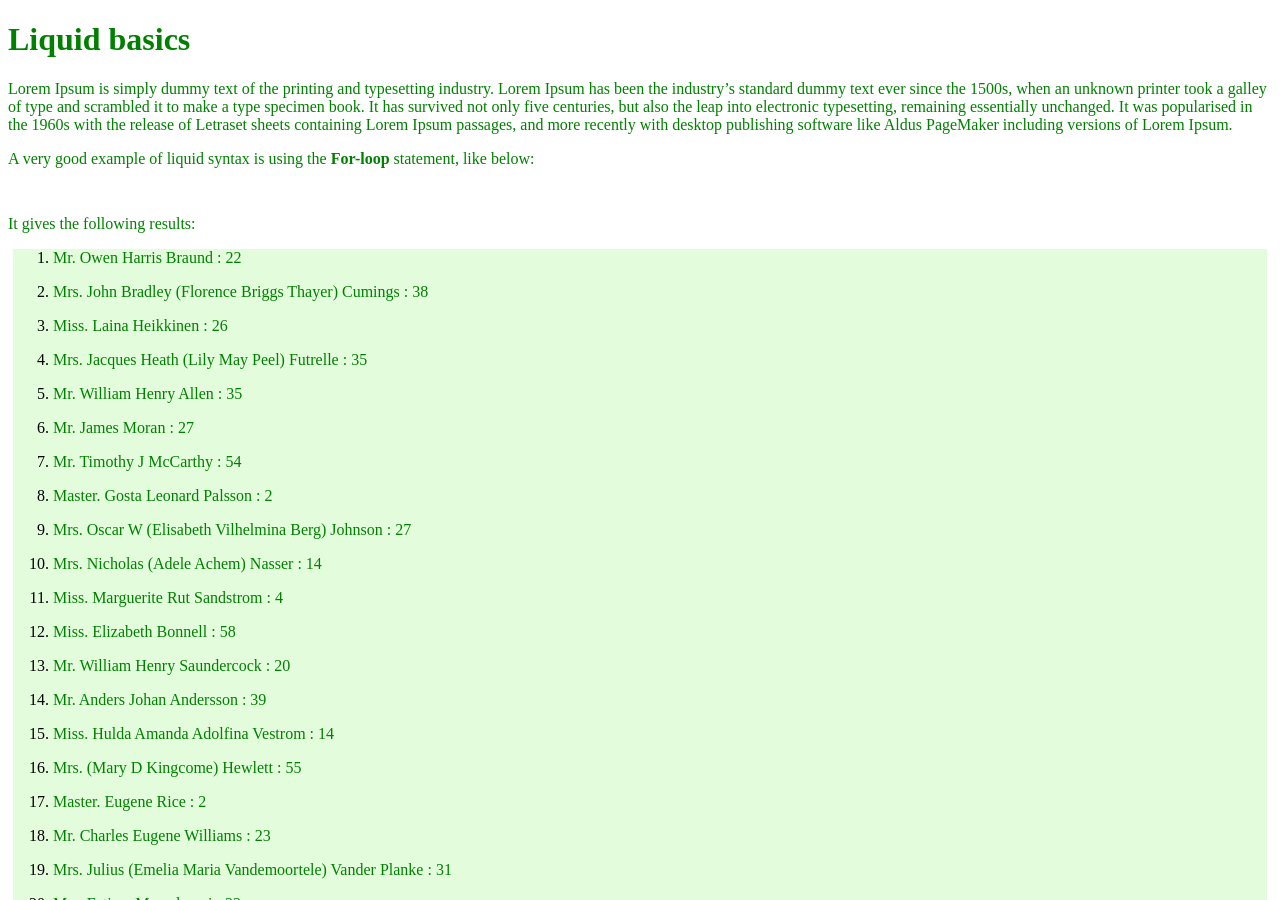
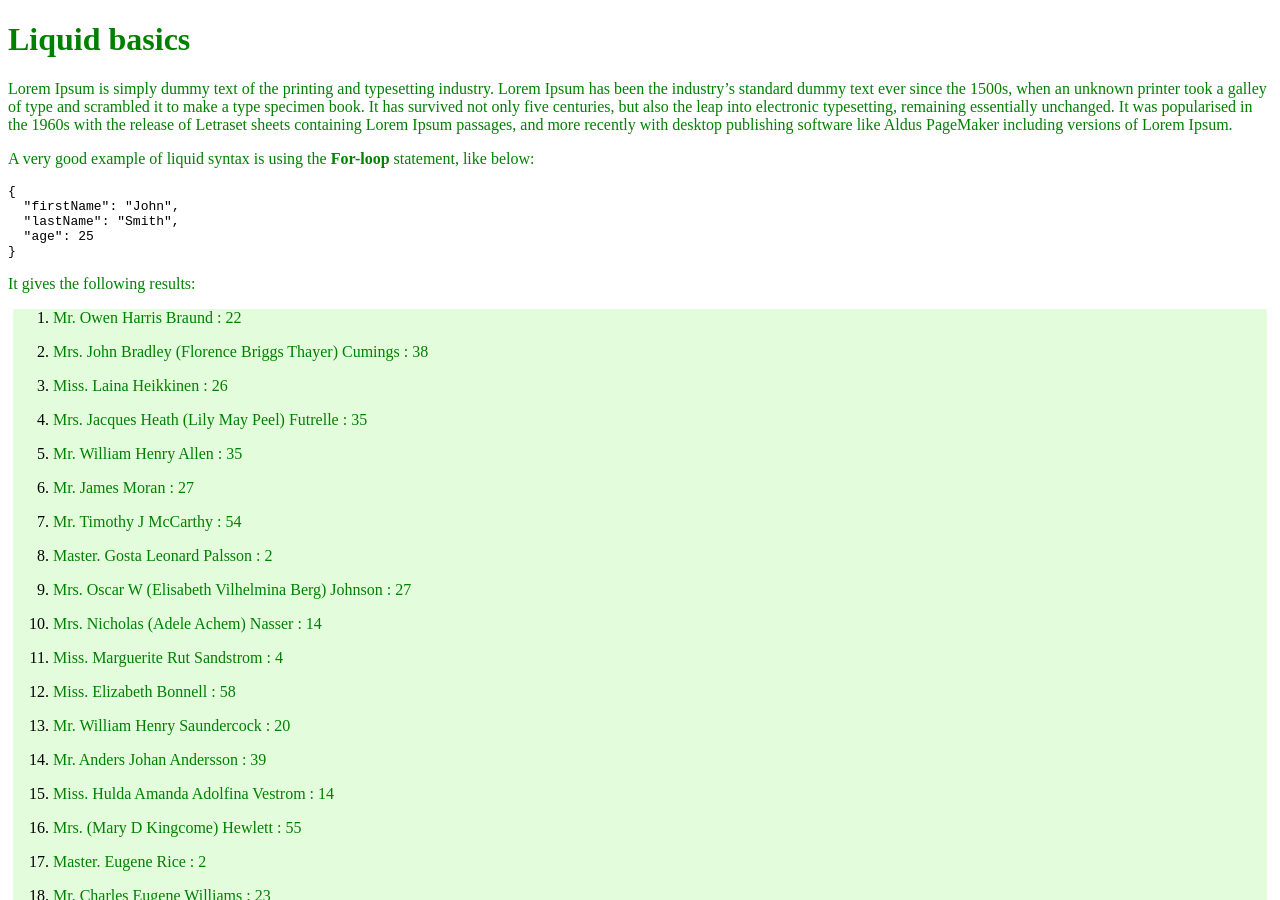
Before and after one commit to biswas3/Assignment, a Jekyll site: the page built from liquid.md, in a window 1280 px wide and 900 px high. Built offline with Jekyll 4.4.1, drawn with Linux system fonts in a browser that asks for light colours; our own code applies the rules of GitHub Pages for plain Markdown files.

Commit message:
Update liquid.md

`````diff
--- a/liquid.md
+++ b/liquid.md
@@ -12,12 +12,13 @@ Ipsum passages, and more recently with desktop publishing software like Aldus Pa
 
 A very good example of liquid syntax is using the **For-loop** statement, like below:
 
-
-```Liquid
-{% for entry in site.data.<dataset> %}
-1. {{entry.<column name>}} : {{entry.<column name>}}
-{% endfor %}
-````
+```json
+{
+  "firstName": "John",
+  "lastName": "Smith",
+  "age": 25
+}
+```
 
 It gives the following results:
 
`````
